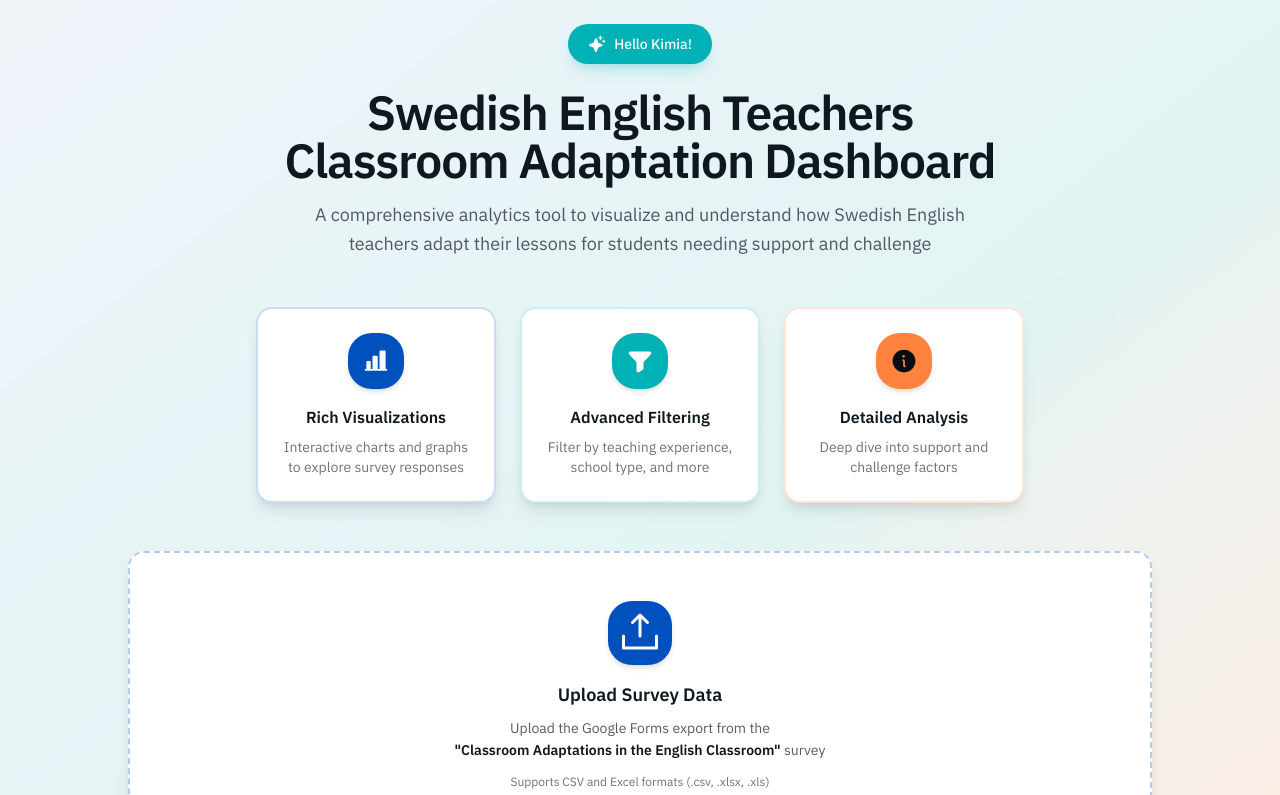
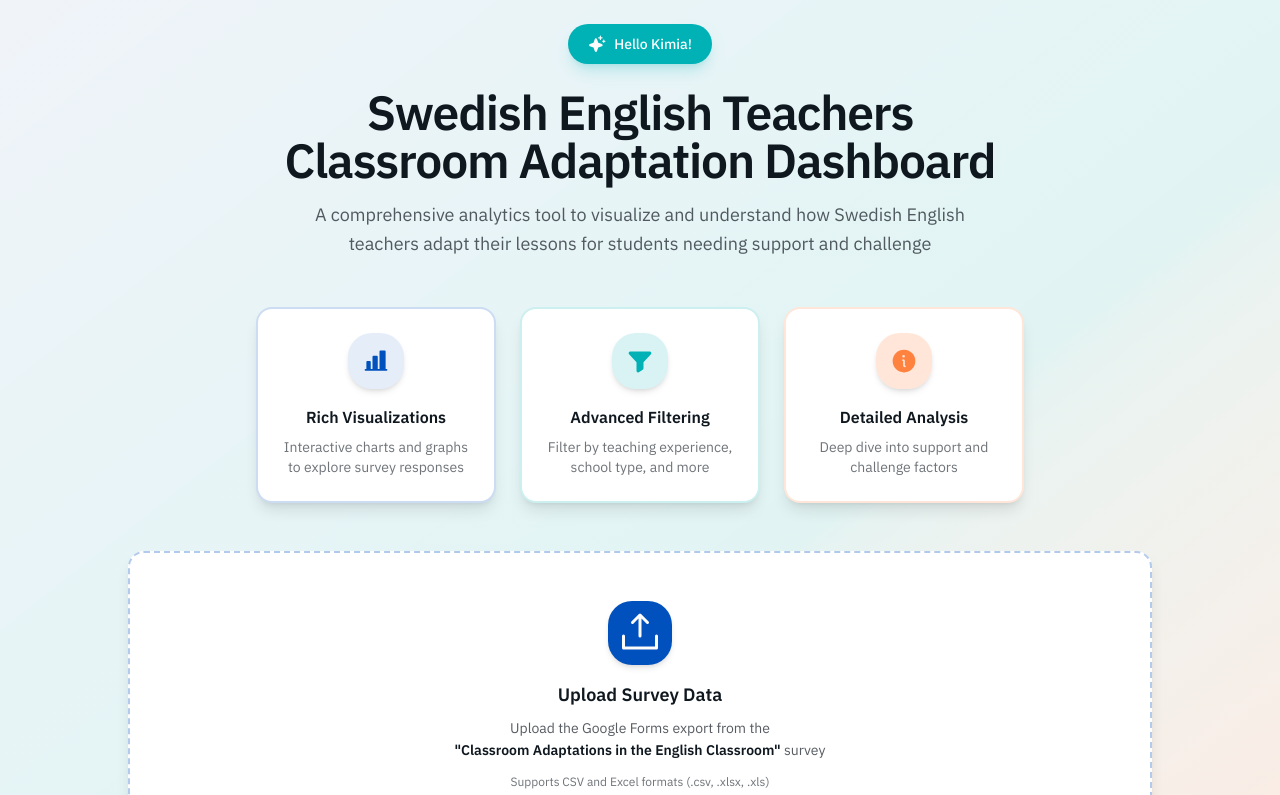
Before and after one commit to Connectslide121/swedish-english-teac, a React (Vite) app: page / in a window 1280 px wide. Shown: the top 795 px of the page. Built offline with nearby package versions, Linux system fonts and the light colour scheme.

Commit message:
Generated by Spark: now make the colors of the icons in the cards more subtle, like more pastel

```diff
--- a/src/App.tsx
+++ b/src/App.tsx
@@ -125,7 +125,7 @@ function App() {
 
               <div className="grid grid-cols-1 md:grid-cols-3 gap-6 max-w-3xl mx-auto mb-12">
                 <div className="bg-white border-2 border-primary/20 rounded-xl p-6 text-center shadow-lg hover:shadow-xl hover:border-primary/40 transition-all">
-                  <div className="inline-flex items-center justify-center w-14 h-14 rounded-2xl bg-primary text-primary-foreground mb-4 shadow-md">
+                  <div className="inline-flex items-center justify-center w-14 h-14 rounded-2xl bg-primary/10 text-primary mb-4 shadow-md">
                     <ChartBar size={28} weight="fill" />
                   </div>
                   <h3 className="font-semibold text-foreground mb-2">Rich Visualizations</h3>
@@ -135,7 +135,7 @@ function App() {
                 </div>
 
                 <div className="bg-white border-2 border-accent/20 rounded-xl p-6 text-center shadow-lg hover:shadow-xl hover:border-accent/40 transition-all">
-                  <div className="inline-flex items-center justify-center w-14 h-14 rounded-2xl bg-accent text-accent-foreground mb-4 shadow-md">
+                  <div className="inline-flex items-center justify-center w-14 h-14 rounded-2xl bg-accent/15 text-accent mb-4 shadow-md">
                     <Funnel size={28} weight="fill" />
                   </div>
                   <h3 className="font-semibold text-foreground mb-2">Advanced Filtering</h3>
@@ -145,7 +145,7 @@ function App() {
                 </div>
 
                 <div className="bg-white border-2 border-secondary/20 rounded-xl p-6 text-center shadow-lg hover:shadow-xl hover:border-secondary/40 transition-all">
-                  <div className="inline-flex items-center justify-center w-14 h-14 rounded-2xl bg-secondary text-secondary-foreground mb-4 shadow-md">
+                  <div className="inline-flex items-center justify-center w-14 h-14 rounded-2xl bg-secondary/20 text-secondary mb-4 shadow-md">
                     <Info size={28} weight="fill" />
                   </div>
                   <h3 className="font-semibold text-foreground mb-2">Detailed Analysis</h3>
```
